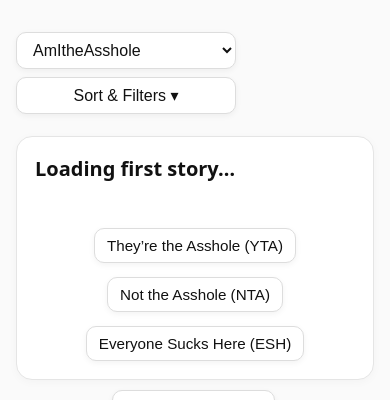
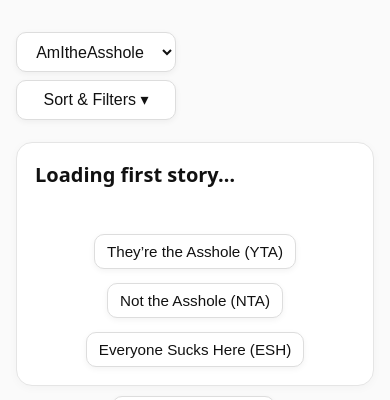
Before and after one commit to r0bay/Latest-Version-of-AITA, a Flask app: page / in a window 390 px wide. Shown: the top 400 px of the page. Run offline with Flask 3, Linux system fonts and the light colour scheme.

Commit message:
UI update: equal width subreddit + sort buttons (mobile + desktop)

```diff
--- a/static/styles.css
+++ b/static/styles.css
@@ -30,12 +30,28 @@ header {
   margin-bottom: 10px;
 }
 
+/* --- Header controls: balanced dropdown + button --- */
 .header-left select,
 .header-left button {
   font-size: 1rem;
-  width: 220px;
-  max-width: 100%;
-  margin-left: 0;
+  padding: 8px 14px;
+  border-radius: 10px;
+  border: 1px solid #ddd;
+  background: #fff;
+  box-shadow: 0 2px 6px rgba(0,0,0,0.05);
+  height: 42px;          /* consistent height (desktop) */
+  width: 200px;          /* consistent width (desktop) */
+  line-height: 1;
+  text-align: center;
+}
+
+/* Mobile sizes so they don’t look oversized */
+@media (max-width: 768px) {
+  .header-left select,
+  .header-left button {
+    height: 40px;
+    width: 160px;
+  }
 }
 
 /* --- Unified Button Design --- */
--- a/templates/index.html
+++ b/templates/index.html
@@ -113,6 +113,6 @@
   <button id="fabRandomBtn" class="fab-random" aria-label="Random">🎲</button>
 </main>
 
-<script src="/static/app.js?v=23"></script>
+<script src="/static/app.js?v=24"></script>
 </body>
 </html>
```
